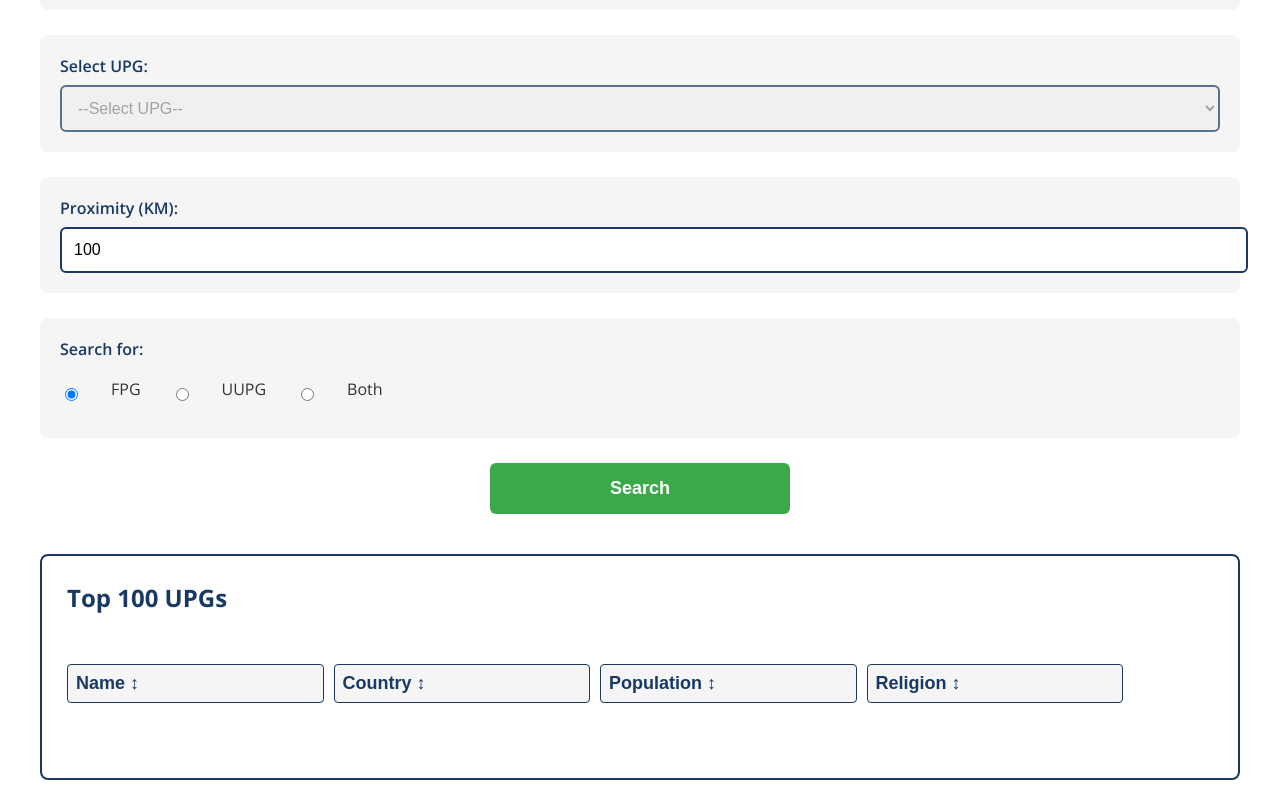
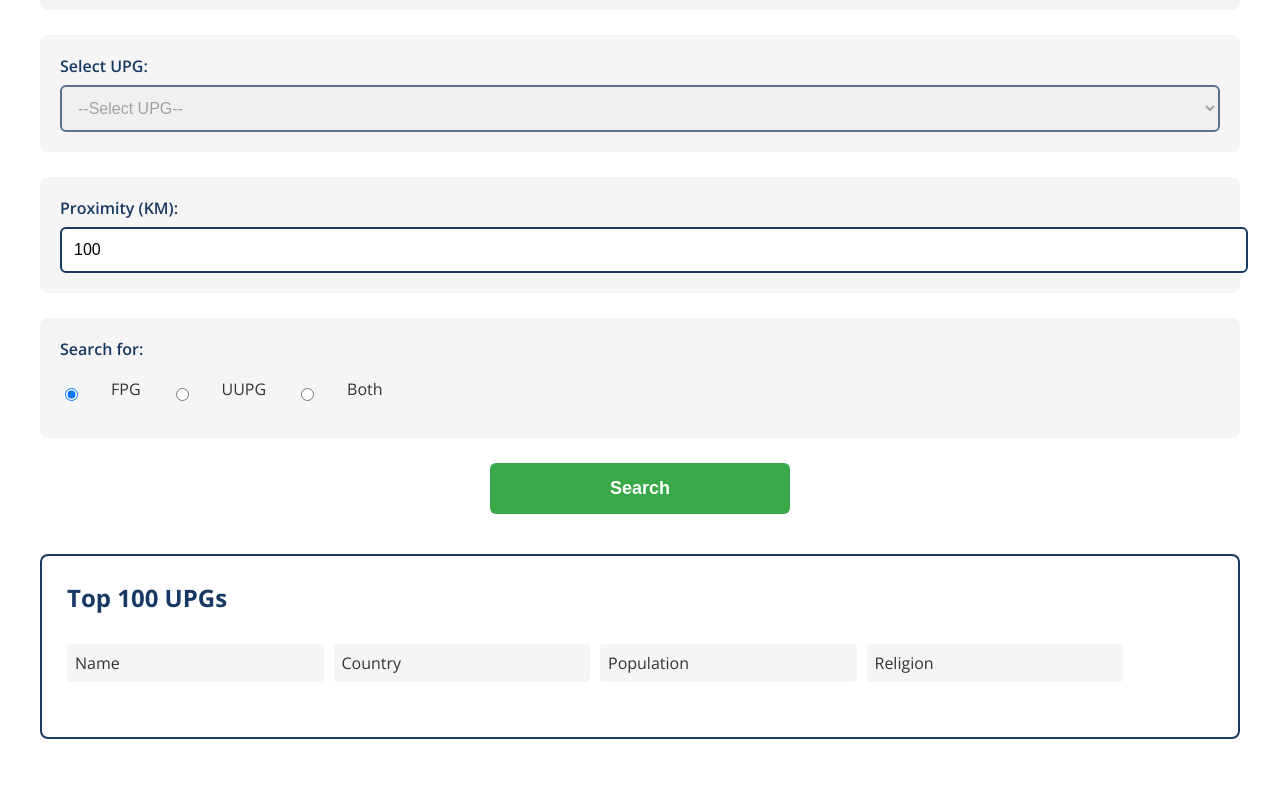
Before and after one commit to jburchel/findapeople, a plain HTML site: page index.html in a window 1280 px wide. Shown: the part 457-1257 px from the top of the page. After the commit the page ends 1216 px from the top, so only its background shows below. Drawn offline with nearby package versions, Linux system fonts and the light colour scheme; no server answers.

Commit message:
working sort for top 100

```diff
--- a/css/styles.css
+++ b/css/styles.css
@@ -346,3 +346,16 @@ button:hover {
     padding: 8px 12px;
     margin: 0;
 }
+
+.sort-header {
+    cursor: pointer;
+    user-select: none;
+    padding: 8px;
+    background-color: var(--background-gray);
+    border-radius: 4px;
+    transition: background-color 0.2s;
+}
+
+.sort-header:hover {
+    background-color: #e0e0e0;
+}
--- a/index.html
+++ b/index.html
@@ -72,10 +72,10 @@
             <h2>Top 100 UPGs</h2>
             <div class="top-100-header">
                 <div class="column-headers">
-                    <button class="sort-button" onclick="window.sortTop100List('name')">Name ↕</button>
-                    <button class="sort-button" onclick="window.sortTop100List('country')">Country ↕</button>
-                    <button class="sort-button" onclick="window.sortTop100List('population')">Population ↕</button>
-                    <button class="sort-button" onclick="window.sortTop100List('religion')">Religion ↕</button>
+                    <div class="sort-header" data-sort="name" data-label="Name" onclick="sortTop100List('name')">Name</div>
+                    <div class="sort-header" data-sort="country" data-label="Country" onclick="sortTop100List('country')">Country</div>
+                    <div class="sort-header" data-sort="population" data-label="Population" onclick="sortTop100List('population')">Population</div>
+                    <div class="sort-header" data-sort="religion" data-label="Religion" onclick="sortTop100List('religion')">Religion</div>
                 </div>
             </div>
             <div id="top-100-list" class="top-100-list">
--- a/js/main.js
+++ b/js/main.js
@@ -15,6 +15,10 @@ window.currentSort = {
     column: null,
     direction: 'asc'
 };
+
+// Add these variables at the top of your file with other global variables
+let currentTop100SortField = 'name';
+let currentTop100SortDirection = 'asc';
 
 // Define sortAndDisplayResults before it's used
 function sortAndDisplayResults(sortBy) {
@@ -561,41 +565,69 @@ function updateTop100Display() {
     `).join('');
 }
 
-// Update sortTop100List to use window.currentSort
-function sortTop100List(column) {
-    const sortButton = document.querySelector(`[data-sort="${column}"]`);
-    const allSortButtons = document.querySelectorAll('.sort-button');
+// Add this function to handle the sorting of Top 100 list
+function sortTop100List(field) {
+    // Toggle sort direction if clicking the same field
+    if (field === currentTop100SortField) {
+        currentTop100SortDirection = currentTop100SortDirection === 'asc' ? 'desc' : 'asc';
+    } else {
+        currentTop100SortField = field;
+        currentTop100SortDirection = 'asc';
+    }
 
-    allSortButtons.forEach(btn => {
-        btn.classList.remove('active');
-        btn.removeAttribute('data-direction');
+    // Sort the top100List array
+    window.top100List.sort((a, b) => {
+        let valueA, valueB;
+
+        switch (field) {
+            case 'name':
+                valueA = a.PeopNameInCountry || '';
+                valueB = b.PeopNameInCountry || '';
+                break;
+            case 'country':
+                valueA = a.ROG3 || '';
+                valueB = b.ROG3 || '';
+                break;
+            case 'population':
+                valueA = parseInt(a.Population) || 0;
+                valueB = parseInt(b.Population) || 0;
+                return currentTop100SortDirection === 'asc' ? valueA - valueB : valueB - valueA;
+            case 'religion':
+                valueA = a.PrimaryReligion || '';
+                valueB = b.PrimaryReligion || '';
+                break;
+            default:
+                valueA = '';
+                valueB = '';
+        }
+
+        // For string comparisons
+        if (currentTop100SortDirection === 'asc') {
+            return valueA.toString().localeCompare(valueB.toString());
+        } else {
+            return valueB.toString().localeCompare(valueA.toString());
+        }
     });
 
-    if (window.currentSort.column === column) {
-        window.currentSort.direction = window.currentSort.direction === 'asc' ? 'desc' : 'asc';
-    } else {
-        window.currentSort.column = column;
-        window.currentSort.direction = 'asc';
-    }
+    // Update the display
+    displayTop100List();
+}
 
-    sortButton.classList.add('active');
-    sortButton.setAttribute('data-direction', window.currentSort.direction);
+// Modify your displayTop100List function to include sort indicators
+function displayTop100List() {
+    const top100Container = document.getElementById('top100-list');
+    if (!top100Container) return;
 
-    window.top100List.sort((a, b) => {
-        let valueA = a[column];
-        let valueB = b[column];
-
-        if (column === 'population') {
-            valueA = parseInt(valueA.replace(/,/g, '')) || 0;
-            valueB = parseInt(valueB.replace(/,/g, '')) || 0;
-        }
-
-        return window.currentSort.direction === 'asc'
-            ? (valueA > valueB ? 1 : -1)
-            : (valueA < valueB ? 1 : -1);
+    // Update sort indicators in column headers
+    document.querySelectorAll('.sort-header').forEach(header => {
+        const field = header.getAttribute('data-sort');
+        const indicator = currentTop100SortField === field
+            ? (currentTop100SortDirection === 'asc' ? ' ↑' : ' ↓')
+            : '';
+        header.textContent = header.getAttribute('data-label') + indicator;
     });
 
-    updateTop100Display();
+    // Rest of your existing displayTop100List code...
 }
 
 // Make the function globally accessible
```
